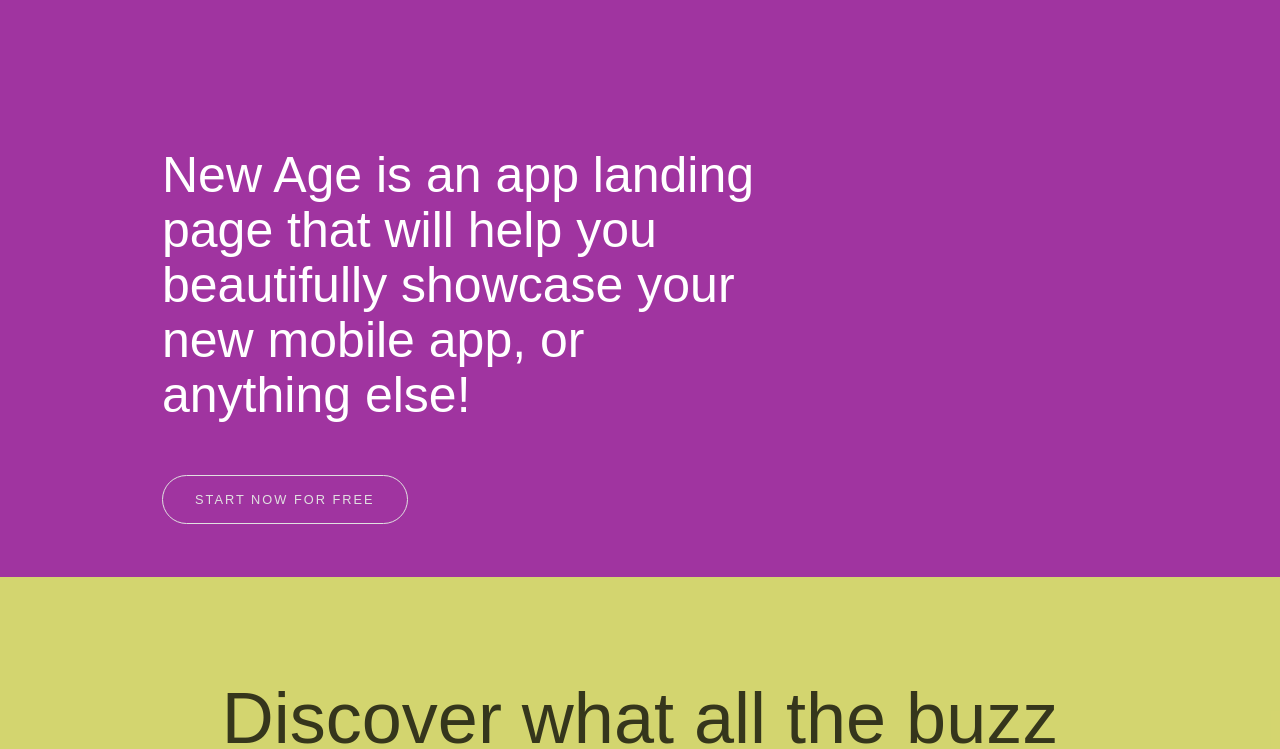
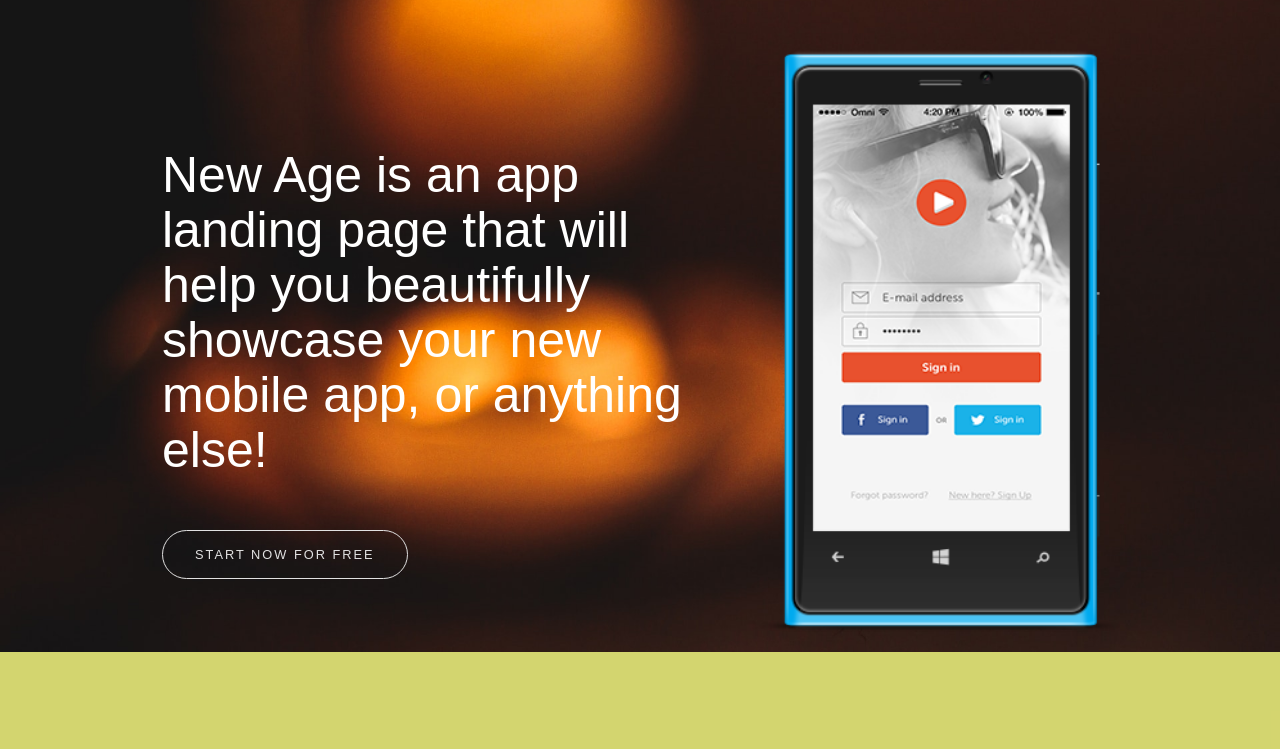
Before and after one commit to candraKriswinarto/myapp, a website: page dist/index.html in a window 1280 px wide. Shown: the part 52-801 px from the top of the page. Drawn offline with Linux system fonts and the light colour scheme.

Commit message:
Fix the js src & change showcase background & add image in showcase

```diff
--- a/dist/css/style.css
+++ b/dist/css/style.css
@@ -9,10 +9,9 @@ body {
 }
 
 header {
-    background: #f4f4f4;
     width: 100%;
-    background: rgb(160, 52, 160);
-    /* background: url('../img/bg-pattern.png'); */
+    background: url('../img/bg1.jpg');
+    background-size: cover;
 }
 
 li {
@@ -28,6 +27,7 @@ a {
     width: 100%;
     height: 50px;
     position: fixed;
+    z-index: 5;
 }
 
 .navbar {
@@ -219,6 +219,10 @@ a {
     width: 300px;
     text-align: center;
     margin: 0 auto;
+}
+
+.boxes li {
+    color: coral;
 }
 
 .box-text {
--- a/dist/index.html
+++ b/dist/index.html
@@ -29,7 +29,7 @@
                 <a href="#" class="btn">Start Now For Free</a>
             </div>
             <div class="img-showcase">
-                <img src="iphone.png" alt="" class="demo">
+                <img src="img/mockup.png" alt="" class="demo">
             </div>
         </div>
     </header>
@@ -57,7 +57,7 @@
             </div>
             <div class="features-box">
                 <div class="box">
-                    <img src="iphone.png" alt="">
+                    <img src="img/mockup.png" alt="">
                 </div>
                 <div class="box-text space">
                     <div class="boxes">
@@ -120,6 +120,6 @@
         </div>
     </footer>
 
-    <script src="main.js"></script>
+    <script src="js/main.js"></script>
 </body>
 </html>
--- a/dist/js/main.js
+++ b/dist/js/main.js
@@ -5,10 +5,8 @@ let mobileNav = document.querySelector('.main-nav-mobile');
 humIcon.addEventListener('click', function() {
     if(mobileNav.style.display == "block") {
         mobileNav.style.display = "none";
-        console.log("Work!");
     } else {
         mobileNav.style.display = "block";
-        console.log("Pendo le");
     }
 });
 
@@ -19,11 +17,9 @@ let bgNav = document.querySelector('.bg-nav');
 // let navColA = document.querySelectorAll('.main-nav li a');
 
 window.onscroll = function() {
-    "use strict"
     if (document.documentElement.scrollTop >= 50) {
         bgNav.classList.add("nav-colored");
         bgNav.classList.remove("nav-transparent");
-        // console.log("change");
     }
     else {
         bgNav.classList.add("nav-transparent");
```
Also changed, not shown: dist/img/bg.jpg (added), dist/img/bg1.jpg (added), dist/img/mockup.png (added).
